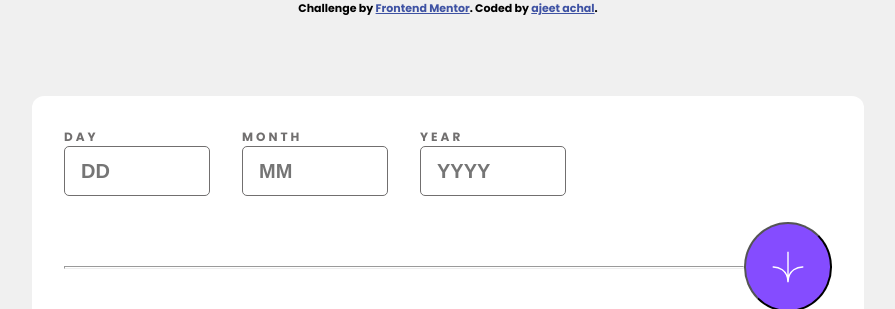
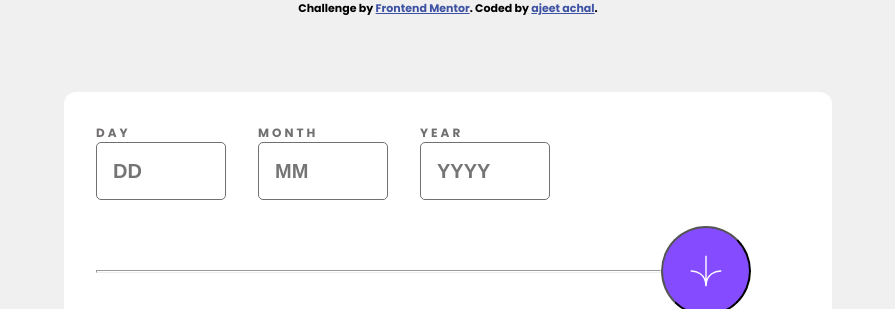
Before and after one commit to ajeetachal/Age-calculator-app, a plain HTML site: page index.html in a window 1280 px wide. Shown: the top 309 px of the page, without its empty margins (192-1087 px from the left). Drawn offline with Linux system fonts and the light colour scheme.

Commit message:
Update style.css

```diff
--- a/style.css
+++ b/style.css
@@ -17,7 +17,7 @@ body{
     padding: 2rem;
     text-align: left;
     border-radius: 12px 12px 190px 12px;
-    width: 60%;
+    width: 55%;
     background-color: hsl(0, 0%, 100%);
     height: fit-content;
     box-shadow: 0 0 8px rgba(0, 0, 0, -0.2);
@@ -38,16 +38,16 @@ body{
 }
 hr{
     height: 1px;
-    width: 90%;
+    width: 80%;
 }
 input{
     font-size: 20px;
     font-weight: 700;
-    width: 8rem;
-    height: 3rem;
+    width: 7rem;
+    height: 3.5rem;
     padding-left: 1rem;
     border-radius: 5px;
-    border: hsl(0, 1%, 44%) solid 0.5px;
+    border: hsl(0, 1%, 44%) solid 0.2px;
 }
 span{
     color: hsl(259, 100%, 65%);
```
